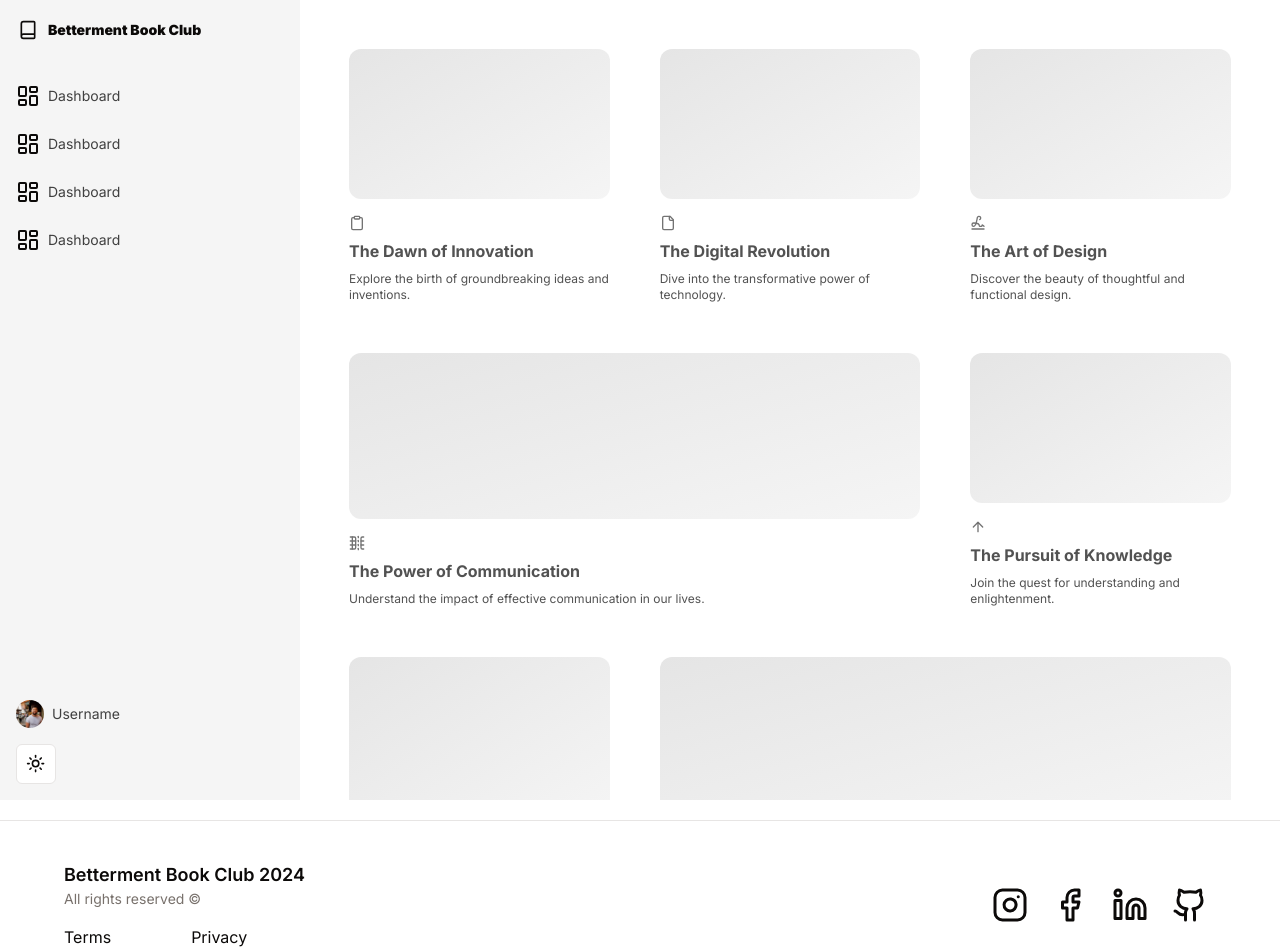
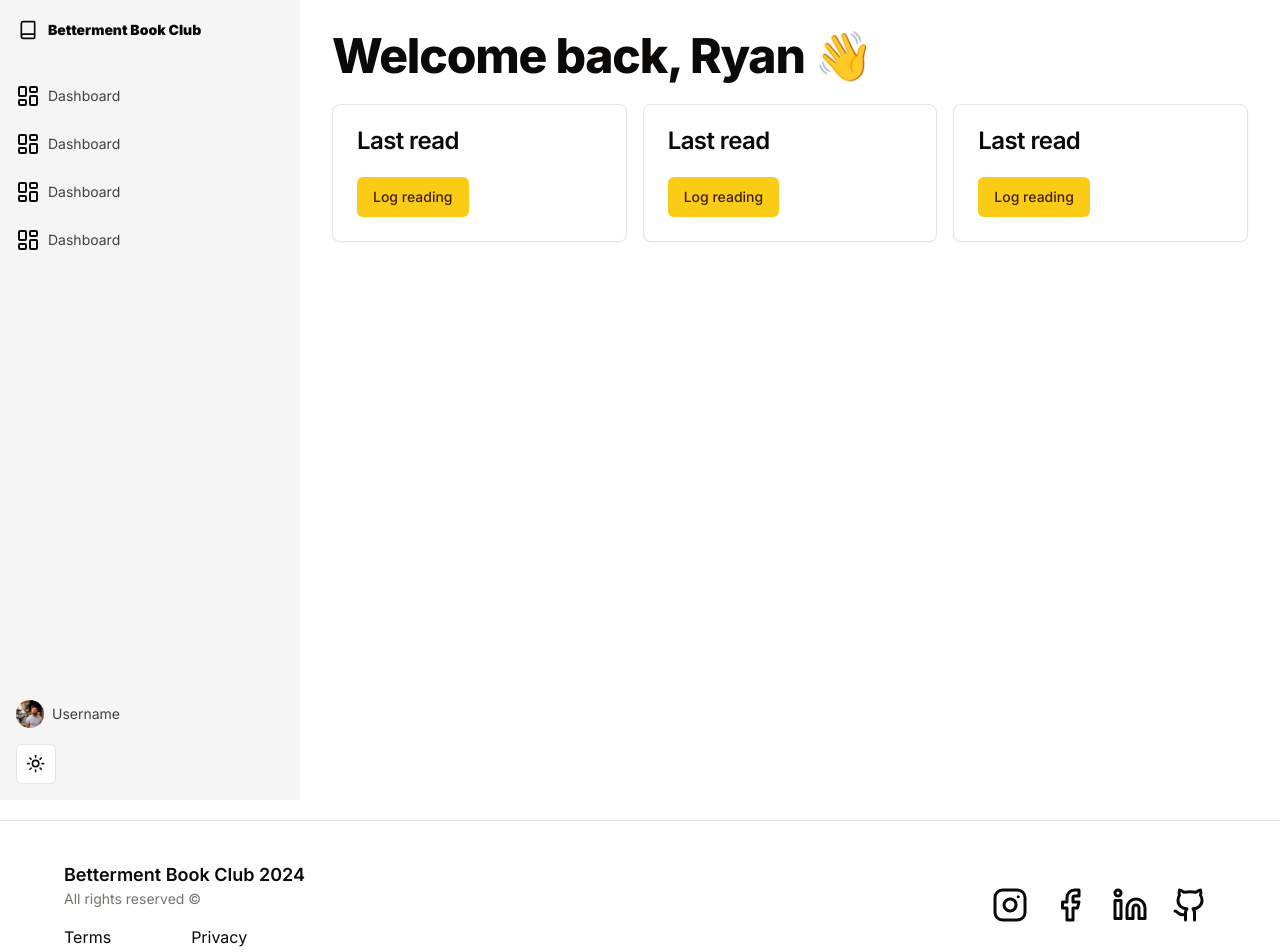
Before and after one commit to Ryan-Williams-Dev/betterment-book-club, a Next.js app: page /dashboard in a window 1280 px wide. Shown: the top 952 px of the page. Built offline with nearby package versions, Linux system fonts and the light colour scheme.

Commit message:
added cards to dashboard

```diff
--- a/app/dashboard/page.tsx
+++ b/app/dashboard/page.tsx
@@ -1,237 +1,39 @@
-import { BentoGrid, BentoGridImageCard } from "@/components/ui/bento-grid";
-import {
-  IconBoxAlignRightFilled,
-  IconBoxAlignTopLeft,
-} from "@tabler/icons-react";
-import {
-  ArrowUp,
-  Clipboard,
-  File,
-  SignatureIcon,
-  TableColumnsSplit,
-} from "lucide-react";
-
-const isSpecialIndex = (i: number) => {
-  let num = 3;
-  let addThree = true;
-  while (num <= i) {
-    if (num === i) return true;
-    num += addThree ? 3 : 4;
-    addThree = !addThree;
-  }
-  return false;
-};
+import { TypographyH1 } from "@/components/typography";
+import { Button } from "@/components/ui/button";
+import { Card, CardFooter, CardHeader, CardTitle } from "@/components/ui/card";
 
 const DashboardPage = () => {
   return (
-    <div className="flex flex-1">
-      <BentoGrid className="max-w-7xl max-auto md:autorow-[20rem] p-8">
-        {items.map((item, i) => (
-          <BentoGridImageCard
-            key={i}
-            title={item.title}
-            description={item.description}
-            header={item.header}
-            icon={item.icon}
-            className={isSpecialIndex(i) ? "md:col-span-2" : ""}
-          />
-        ))}
-      </BentoGrid>
+    <div className="flex flex-1 flex-col p-8 gap-6">
+      <TypographyH1>Welcome back, Ryan 👋</TypographyH1>
+      <div className="flex flex-wrap gap-4">
+        <Card className="flex-1 min-w-[200px] dark:hover:bg-zinc-900 hover:shadow-xl">
+          <CardHeader>
+            <CardTitle>Last read</CardTitle>
+          </CardHeader>
+          <CardFooter>
+            <Button>Log reading</Button>
+          </CardFooter>
+        </Card>
+        <Card className="flex-1 min-w-[200px]">
+          <CardHeader>
+            <CardTitle>Last read</CardTitle>
+          </CardHeader>
+          <CardFooter>
+            <Button>Log reading</Button>
+          </CardFooter>
+        </Card>
+        <Card className="flex-1 min-w-[200px]">
+          <CardHeader>
+            <CardTitle>Last read</CardTitle>
+          </CardHeader>
+          <CardFooter>
+            <Button>Log reading</Button>
+          </CardFooter>
+        </Card>
+      </div>
     </div>
   );
 };
 
 export default DashboardPage;
-
-const Skeleton = () => (
-  <div className="flex flex-1 w-full h-full min-h-[6rem] rounded-xl bg-gradient-to-br from-neutral-200 dark:from-neutral-900 dark:to-neutral-800 to-neutral-100"></div>
-);
-const items = [
-  {
-    title: "The Dawn of Innovation",
-    description: "Explore the birth of groundbreaking ideas and inventions.",
-    header: <Skeleton />,
-    icon: <Clipboard className="h-4 w-4 text-neutral-500" />,
-  },
-  {
-    title: "The Digital Revolution",
-    description: "Dive into the transformative power of technology.",
-    header: <Skeleton />,
-    icon: <File className="h-4 w-4 text-neutral-500" />,
-  },
-  {
-    title: "The Art of Design",
-    description: "Discover the beauty of thoughtful and functional design.",
-    header: <Skeleton />,
-    icon: <SignatureIcon className="h-4 w-4 text-neutral-500" />,
-  },
-  {
-    title: "The Power of Communication",
-    description:
-      "Understand the impact of effective communication in our lives.",
-    header: <Skeleton />,
-    icon: <TableColumnsSplit className="h-4 w-4 text-neutral-500" />,
-  },
-  {
-    title: "The Pursuit of Knowledge",
-    description: "Join the quest for understanding and enlightenment.",
-    header: <Skeleton />,
-    icon: <ArrowUp className="h-4 w-4 text-neutral-500" />,
-  },
-  {
-    title: "The Joy of Creation",
-    description: "Experience the thrill of bringing ideas to life.",
-    header: <Skeleton />,
-    icon: <IconBoxAlignTopLeft className="h-4 w-4 text-neutral-500" />,
-  },
-  {
-    title: "The Spirit of Adventure",
-    description: "Embark on exciting journeys and thrilling discoveries.",
-    header: <Skeleton />,
-    icon: <IconBoxAlignRightFilled className="h-4 w-4 text-neutral-500" />,
-  },
-  {
-    title: "The Spirit of Adventure",
-    description: "Embark on exciting journeys and thrilling discoveries.",
-    header: <Skeleton />,
-    icon: <IconBoxAlignRightFilled className="h-4 w-4 text-neutral-500" />,
-  },
-  {
-    title: "The Spirit of Adventure",
-    description: "Embark on exciting journeys and thrilling discoveries.",
-    header: <Skeleton />,
-    icon: <IconBoxAlignRightFilled className="h-4 w-4 text-neutral-500" />,
-  },
-  {
-    title: "The Spirit of Adventure",
-    description: "Embark on exciting journeys and thrilling discoveries.",
-    header: <Skeleton />,
-    icon: <IconBoxAlignRightFilled className="h-4 w-4 text-neutral-500" />,
-  },
-  {
-    title: "The Spirit of Adventure",
-    description: "Embark on exciting journeys and thrilling discoveries.",
-    header: <Skeleton />,
-    icon: <IconBoxAlignRightFilled className="h-4 w-4 text-neutral-500" />,
-  },
-  {
-    title: "The Spirit of Adventure",
-    description: "Embark on exciting journeys and thrilling discoveries.",
-    header: <Skeleton />,
-    icon: <IconBoxAlignRightFilled className="h-4 w-4 text-neutral-500" />,
-  },
-  {
-    title: "The Spirit of Adventure",
-    description: "Embark on exciting journeys and thrilling discoveries.",
-    header: <Skeleton />,
-    icon: <IconBoxAlignRightFilled className="h-4 w-4 text-neutral-500" />,
-  },
-  {
-    title: "The Spirit of Adventure",
-    description: "Embark on exciting journeys and thrilling discoveries.",
-    header: <Skeleton />,
-    icon: <IconBoxAlignRightFilled className="h-4 w-4 text-neutral-500" />,
-  },
-  {
-    title: "The Spirit of Adventure",
-    description: "Embark on exciting journeys and thrilling discoveries.",
-    header: <Skeleton />,
-    icon: <IconBoxAlignRightFilled className="h-4 w-4 text-neutral-500" />,
-  },
-  {
-    title: "The Spirit of Adventure",
-    description: "Embark on exciting journeys and thrilling discoveries.",
-    header: <Skeleton />,
-    icon: <IconBoxAlignRightFilled className="h-4 w-4 text-neutral-500" />,
-  },
-  {
-    title: "The Spirit of Adventure",
-    description: "Embark on exciting journeys and thrilling discoveries.",
-    header: <Skeleton />,
-    icon: <IconBoxAlignRightFilled className="h-4 w-4 text-neutral-500" />,
-  },
-  {
-    title: "The Spirit of Adventure",
-    description: "Embark on exciting journeys and thrilling discoveries.",
-    header: <Skeleton />,
-    icon: <IconBoxAlignRightFilled className="h-4 w-4 text-neutral-500" />,
-  },
-  {
-    title: "The Spirit of Adventure",
-    description: "Embark on exciting journeys and thrilling discoveries.",
-    header: <Skeleton />,
-    icon: <IconBoxAlignRightFilled className="h-4 w-4 text-neutral-500" />,
-  },
-  {
-    title: "The Spirit of Adventure",
-    description: "Embark on exciting journeys and thrilling discoveries.",
-    header: <Skeleton />,
-    icon: <IconBoxAlignRightFilled className="h-4 w-4 text-neutral-500" />,
-  },
-  {
-    title: "The Spirit of Adventure",
-    description: "Embark on exciting journeys and thrilling discoveries.",
-    header: <Skeleton />,
-    icon: <IconBoxAlignRightFilled className="h-4 w-4 text-neutral-500" />,
-  },
-  {
-    title: "The Spirit of Adventure",
-    description: "Embark on exciting journeys and thrilling discoveries.",
-    header: <Skeleton />,
-    icon: <IconBoxAlignRightFilled className="h-4 w-4 text-neutral-500" />,
-  },
-  {
-    title: "The Spirit of Adventure",
-    description: "Embark on exciting journeys and thrilling discoveries.",
-    header: <Skeleton />,
-    icon: <IconBoxAlignRightFilled className="h-4 w-4 text-neutral-500" />,
-  },
-  {
-    title: "The Spirit of Adventure",
-    description: "Embark on exciting journeys and thrilling discoveries.",
-    header: <Skeleton />,
-    icon: <IconBoxAlignRightFilled className="h-4 w-4 text-neutral-500" />,
-  },
-  {
-    title: "The Spirit of Adventure",
-    description: "Embark on exciting journeys and thrilling discoveries.",
-    header: <Skeleton />,
-    icon: <IconBoxAlignRightFilled className="h-4 w-4 text-neutral-500" />,
-  },
-  {
-    title: "The Spirit of Adventure",
-    description: "Embark on exciting journeys and thrilling discoveries.",
-    header: <Skeleton />,
-    icon: <IconBoxAlignRightFilled className="h-4 w-4 text-neutral-500" />,
-  },
-  {
-    title: "The Spirit of Adventure",
-    description: "Embark on exciting journeys and thrilling discoveries.",
-    header: <Skeleton />,
-    icon: <IconBoxAlignRightFilled className="h-4 w-4 text-neutral-500" />,
-  },
-  {
-    title: "The Spirit of Adventure",
-    description: "Embark on exciting journeys and thrilling discoveries.",
-    header: <Skeleton />,
-    icon: <IconBoxAlignRightFilled className="h-4 w-4 text-neutral-500" />,
-  },
-  {
-    title: "The Spirit of Adventure",
-    description: "Embark on exciting journeys and thrilling discoveries.",
-    header: <Skeleton />,
-    icon: <IconBoxAlignRightFilled className="h-4 w-4 text-neutral-500" />,
-  },
-  {
-    title: "The Spirit of Adventure",
-    description: "Embark on exciting journeys and thrilling discoveries.",
-    header: <Skeleton />,
-    icon: <IconBoxAlignRightFilled className="h-4 w-4 text-neutral-500" />,
-  },
-  {
-    title: "The Spirit of Adventure",
-    description: "Embark on exciting journeys and thrilling discoveries.",
-    header: <Skeleton />,
-    icon: <IconBoxAlignRightFilled className="h-4 w-4 text-neutral-500" />,
-  },
-];
```
